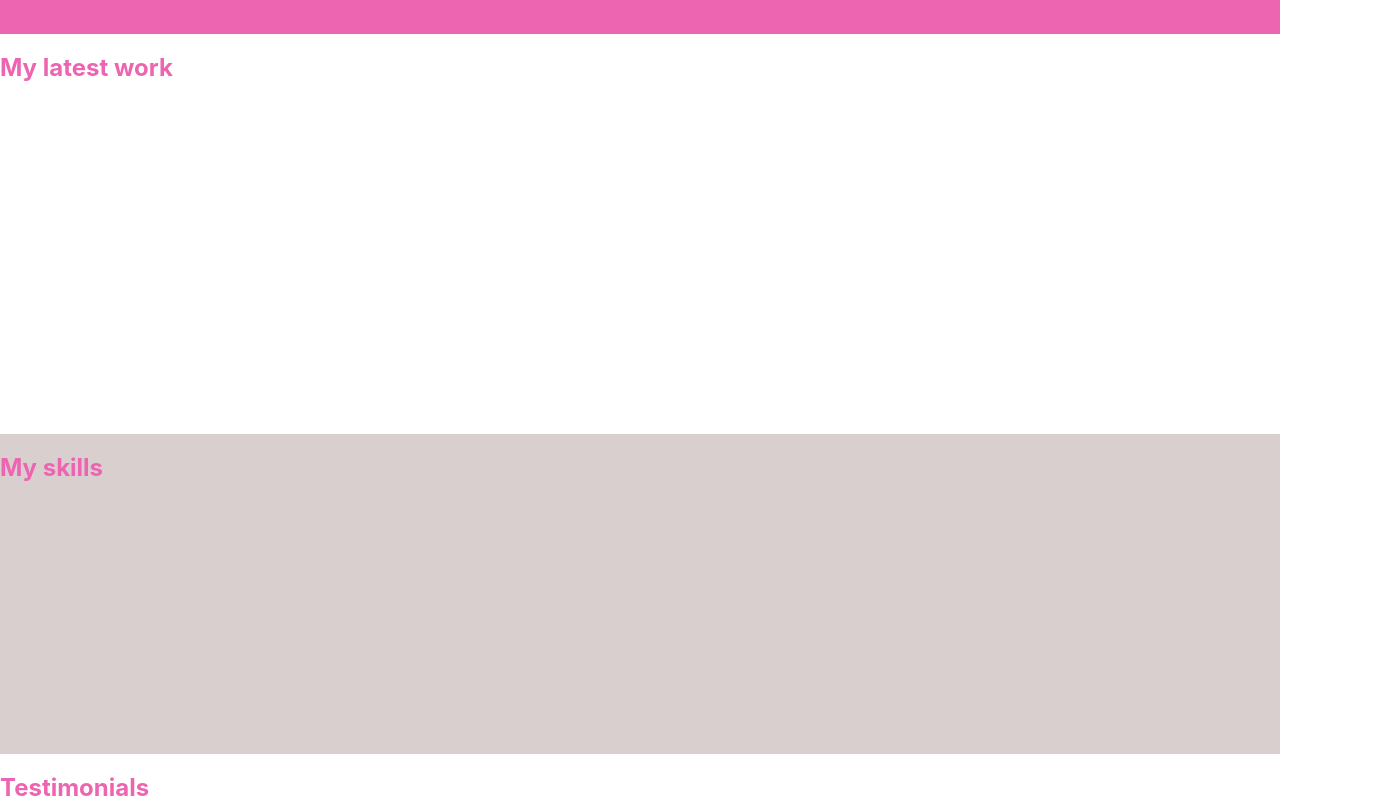
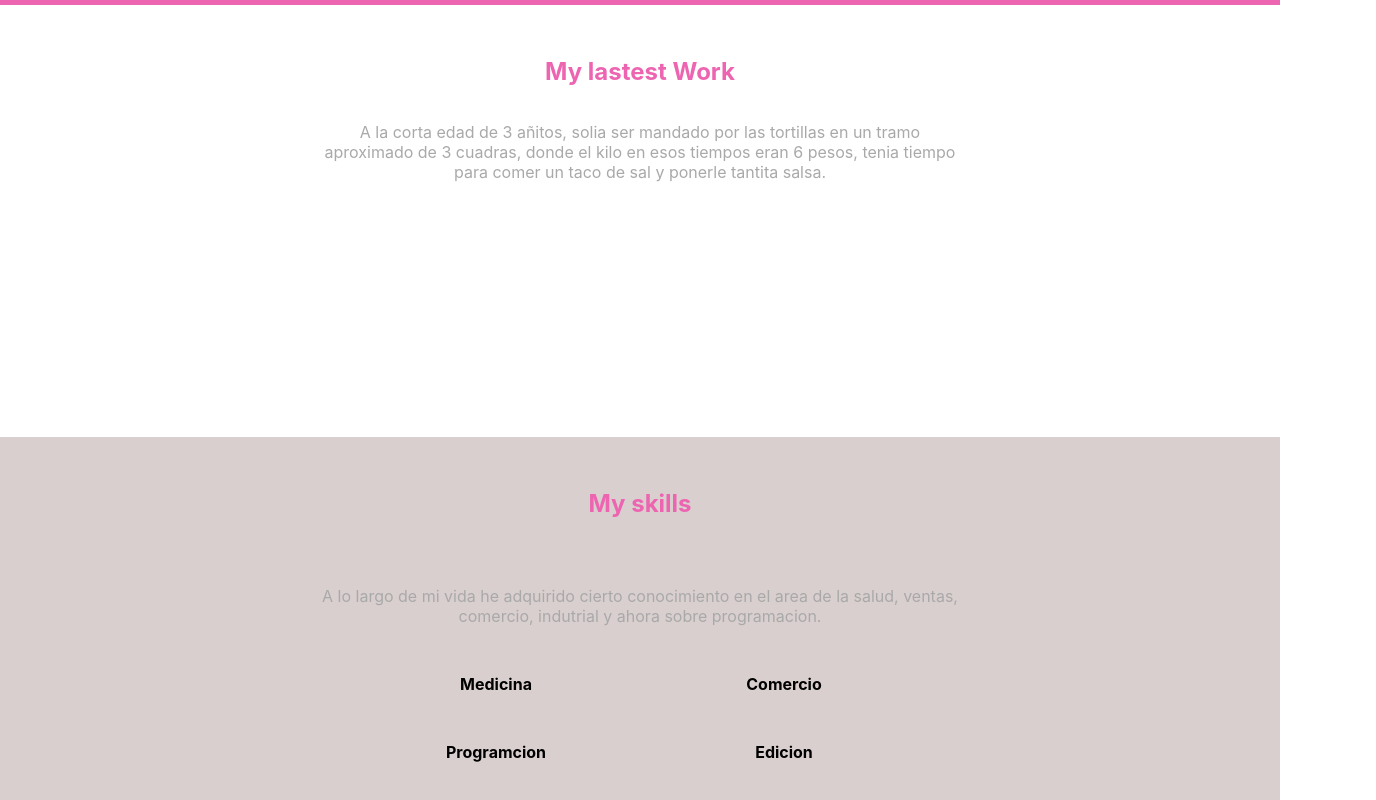
Before and after one commit to EdgarVMora/landing, a React (Create React App) app: page / in a window 1280 px wide. Shown: the part 380-1180 px from the top of the page, 1376 px wide, since content can reach past the window. Built offline with nearby package versions, Linux system fonts and the light colour scheme.

Commit message:
seccion 3 modificada

```diff
--- a/src/App.css
+++ b/src/App.css
@@ -5,7 +5,6 @@ nav{
   align-items: center;
   flex-wrap: wrap;
   padding: 1em 3em;
-  width: 100%;
   background-color: #ed64b1;
 }
 
@@ -70,8 +69,13 @@ text-decoration: none;
   font-size: 1.5em;
   padding: 0.5em 2em;
   border: none;
+   padding-left: 2em;
+   padding-right: 2em;
+   padding-top: 0.2em;
   font-weight: 800;
   text-transform: uppercase;
+  font-size: 0.7em;
+
 }
 
 .last_work {
@@ -79,7 +83,22 @@ text-decoration: none;
   min-height: 50vh;
   display: flex;
   flex-direction: column;
+  align-content: center;
+  justify-content: flex-start;
+  align-items: center;
+  flex-wrap: wrap;
  color: #ed64b1;
+ padding-top: 2em;
+}
+
+.last_work > p{
+  width: 50%;
+  color: darkgray;
+  text-align: center;
+  align-items: center;
+  flex-wrap: wrap;
+  gap: 3em;
+
 }
 
 .my_skills {
@@ -88,6 +107,38 @@ text-decoration: none;
   display: flex;
   flex-direction: column;
   color: #ed64b1;
+  align-content: center;
+  justify-content: flex-start;
+  align-items: center;
+  flex-wrap: wrap;
+  gap:2em;
+  padding-top: 2em;
+  padding-bottom: 3em;
+}
+
+.my_skills > p{
+  width: 50%;
+  color: darkgray;
+  text-align: center;
+  gap: 3em;
+}
+
+.master{
+  background-color: rgb(218, 207, 207);
+  margin: 0;
+  display: grid;
+  grid-template-columns: 1fr 1fr;
+  align-content:center;
+  justify-items: end;
+  gap:3em;
+}
+
+.master > h4{
+  align-self: center;
+  width: 15em;
+  color: black;
+  margin: 0;
+  text-align: center;
 }
 
 .anonymous_testimony {
--- a/src/App.js
+++ b/src/App.js
@@ -19,7 +19,7 @@ function App() {
       </header>
       <Browser/>
       <SectionOne />
-      <SectionDos title={'My latest work'} />
+      <SectionDos  />
       <SectionThree />
       <SectionFour />
       <SectionFive />
--- a/src/pages/SectionDos.jsx
+++ b/src/pages/SectionDos.jsx
@@ -3,8 +3,15 @@ function latestWork(props) {
     return(
 
         <div className="last_work">
-           <h2> {props.title} </h2>
-
+           <h2> My lastest Work</h2>
+           <p>
+            A la corta edad de 3 añitos, solia ser
+            mandado por las tortillas en un tramo
+            aproximado de 3 cuadras, donde el kilo
+            en esos tiempos eran 6 pesos, tenia tiempo
+            para comer un taco de sal y ponerle
+            tantita salsa.
+           </p>
         </div>
     )
 }
--- a/src/pages/SectionThree.jsx
+++ b/src/pages/SectionThree.jsx
@@ -1,7 +1,23 @@
-function Skills (){
-    return(
+function Skills() {
+    return (
+
         <div className="my_skills">
-           <h2>My skills</h2>
+            <h2>My skills</h2>
+            <p>
+                A lo largo de mi vida he adquirido cierto
+                conocimiento en el area de la salud,
+                ventas, comercio, indutrial y ahora
+                sobre programacion.
+            </p>
+
+            <div className="master">
+
+                <h4>Medicina</h4>
+                <h4>Comercio</h4>
+                <h4>Programcion</h4>
+                <h4>Edicion</h4>
+
+            </div>
         </div>
     )
 }
```
